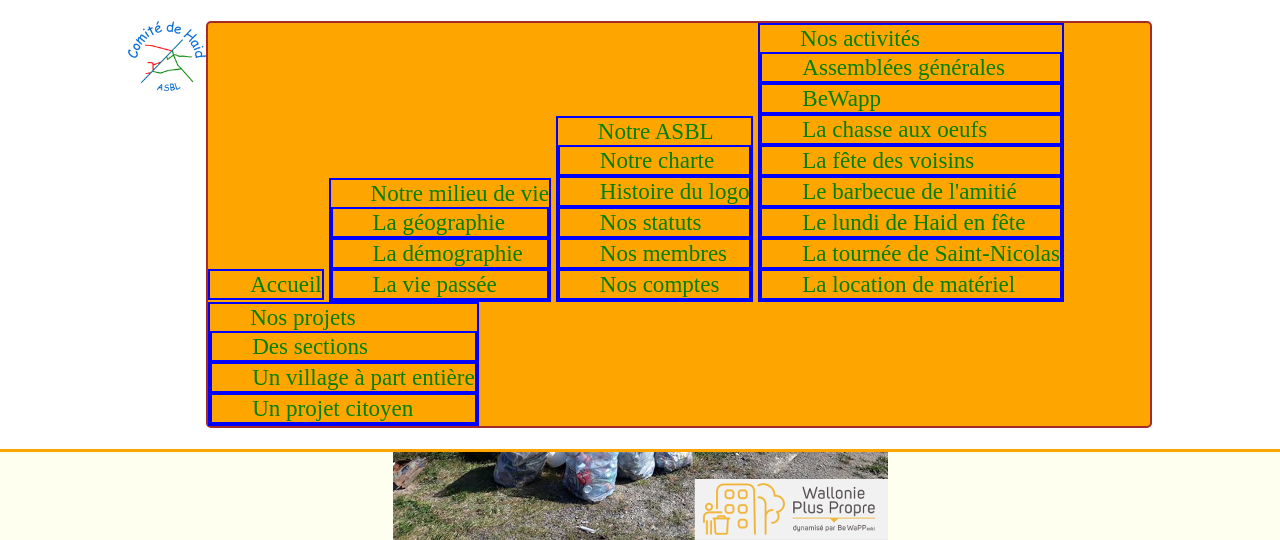
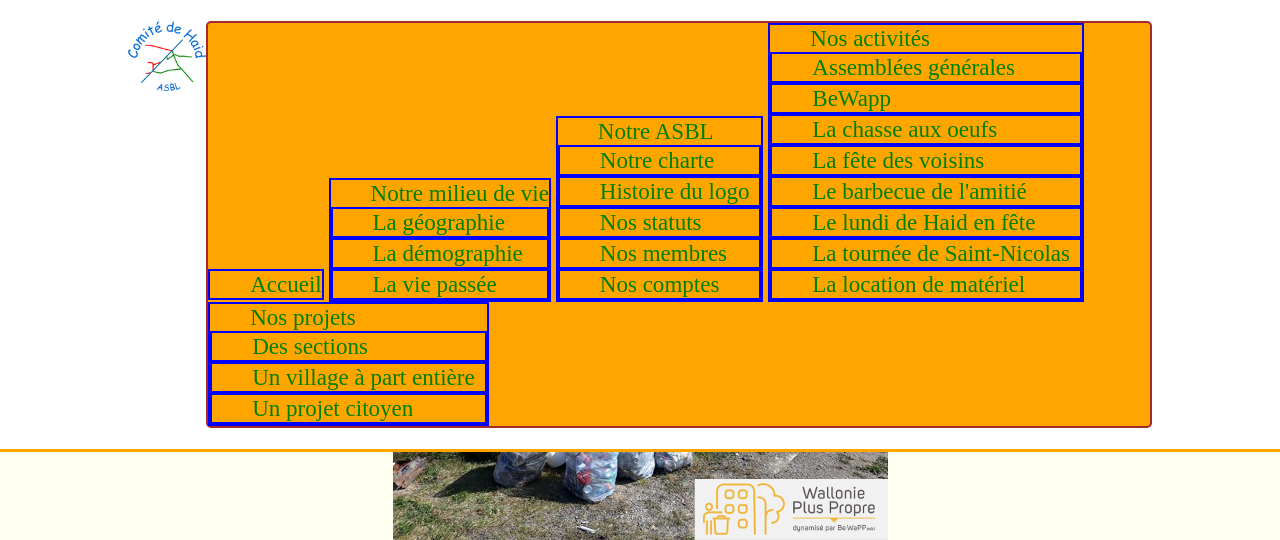
Before and after one commit to comithaid/Haid.be, a PHP site: page /BeWapp.html in a window 1280 px wide. Shown: the top 540 px of the page. Run offline with PHP 8.4, Linux system fonts and the light colour scheme.

Commit message:
Update style.css

```diff
--- a/style.css
+++ b/style.css
@@ -124,10 +124,10 @@ span {
     	padding:0px;
 	border: solid 2px blue;
 }
+/* menu et sous-menu en colonne */
 #menu-deroulant ul li {
     	display: flex;
-	padding: 0px;
-    	color:white;
+	padding: 0px 10px 0px 0px;
 }
 /*#menu-deroulant a {
     	text-decoration: none;
```
